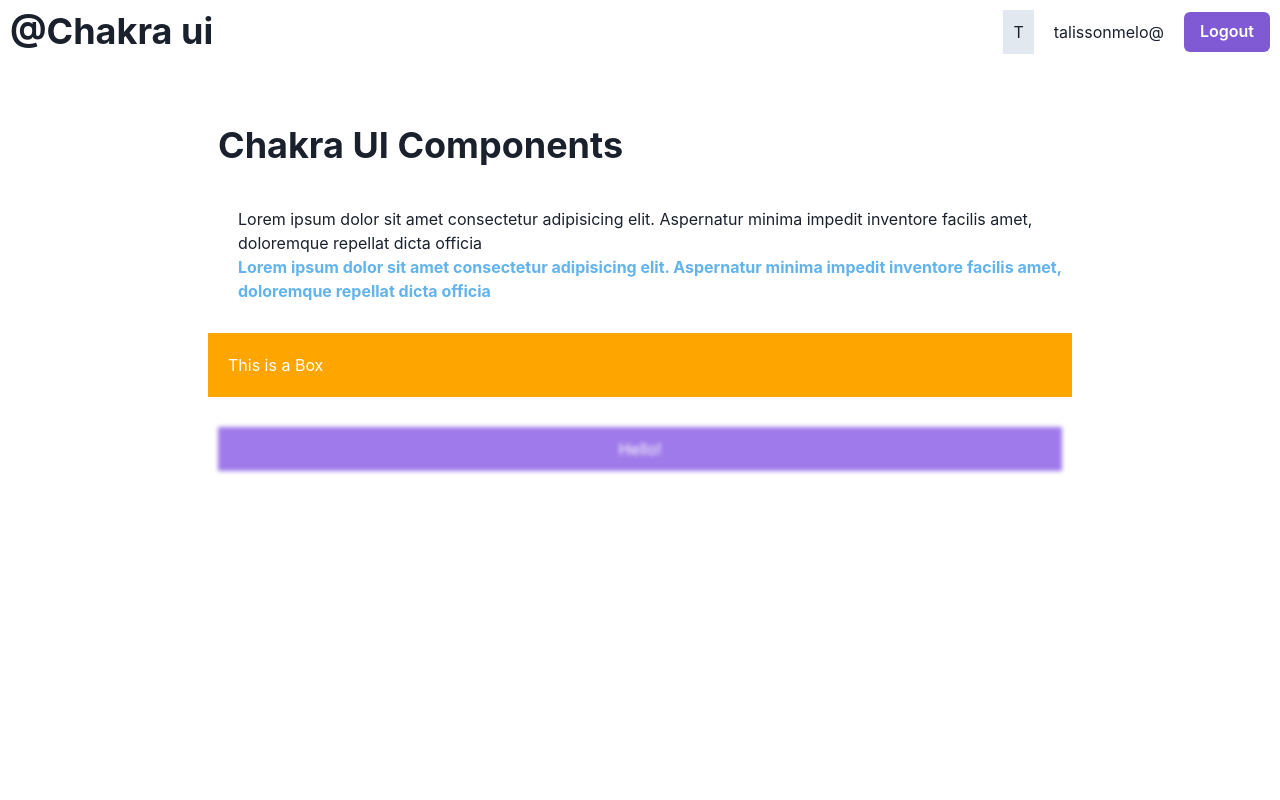
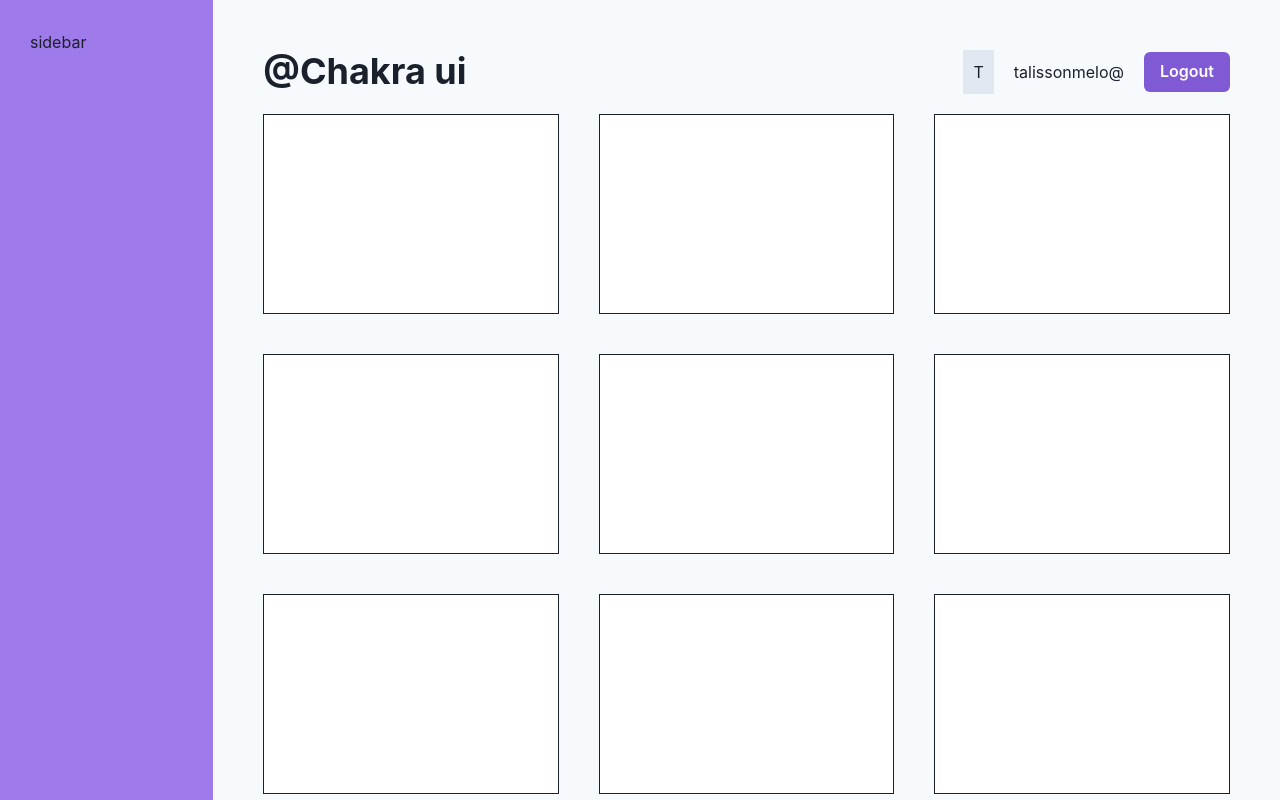
Before and after one commit to TalissonMelo/chakra-ui, a React (Vite) app: page / in a window 1280 px wide. Shown: the top 800 px of the page. Built offline with nearby package versions, Linux system fonts and the light colour scheme.

Commit message:
Grid Layouts

```diff
--- a/src/layouts/RootLayout.jsx
+++ b/src/layouts/RootLayout.jsx
@@ -1,11 +1,29 @@
+import { Grid, GridItem } from "@chakra-ui/react"
 import { Outlet } from "react-router-dom"
+
 import Navbar from "../components/Navbar"
 
 export default function RootLayout() {
   return (
-    <div>
-      <Navbar />
-      <Outlet />
-    </div>
+    <Grid templateColumns="repeat(6, 1fr)" bg="gray.50">
+      <GridItem
+        as="aside"
+        colSpan="1"
+        bg="purple.400"
+        minHeight="100hv"
+        p="30px"
+      >
+        <span>sidebar</span>
+      </GridItem>
+
+      <GridItem
+        as="main"
+        colSpan="5"
+        p="40px"
+      >
+        <Navbar />
+        <Outlet />
+      </GridItem>
+    </Grid>
   )
 }
--- a/src/pages/Dashboard.jsx
+++ b/src/pages/Dashboard.jsx
@@ -1,32 +1,23 @@
-import { Box, Container, Heading, Text } from "@chakra-ui/react";
+import { Box, SimpleGrid } from "@chakra-ui/react";
 
 export default function Dashboard() {
 
-  const boxStyles = {
-    p: "10px",
-    bg: "purple.400",
-    color: "white",
-    m: "10px",
-    textAlign: 'center',
-    ':hover': {
-      color: 'black',
-    },
-    filter: 'blur(2px)'
-  }
+  return (
+    <SimpleGrid p="10px" columns={4} spacing={10} minChildWidth={250}>
+      <Box bg="white" height="200px" border="1px solid"></Box>
+      <Box bg="white" height="200px" border="1px solid"></Box>
+      <Box bg="white" height="200px" border="1px solid"></Box>
+      <Box bg="white" height="200px" border="1px solid"></Box>
 
-  return (
-    <Container as="section" maxWidth="4xl" py="20px">
-      <Heading my="30px" p="10px">Chakra UI Components</Heading>
+      <Box bg="white" height="200px" border="1px solid"></Box>
+      <Box bg="white" height="200px" border="1px solid"></Box>
+      <Box bg="white" height="200px" border="1px solid"></Box>
+      <Box bg="white" height="200px" border="1px solid"></Box>
 
-      <Text marginLeft="30px">Lorem ipsum dolor sit amet consectetur adipisicing elit. Aspernatur minima impedit inventore facilis amet, doloremque repellat dicta officia</Text>
-
-      <Text ml="30px" color="blue.300" fontWeight="bold">Lorem ipsum dolor sit amet consectetur adipisicing elit. Aspernatur minima impedit inventore facilis amet, doloremque repellat dicta officia</Text>
-
-      <Box my="30px" p="20px" bg="orange">
-        <Text color="white">This is a Box</Text>
-      </Box>
-
-      <Box sx={boxStyles}>Hello!</Box>
-    </Container>
+      <Box bg="white" height="200px" border="1px solid"></Box>
+      <Box bg="white" height="200px" border="1px solid"></Box>
+      <Box bg="white" height="200px" border="1px solid"></Box>
+      <Box bg="white" height="200px" border="1px solid"></Box>
+    </SimpleGrid>
   )
 }
```
